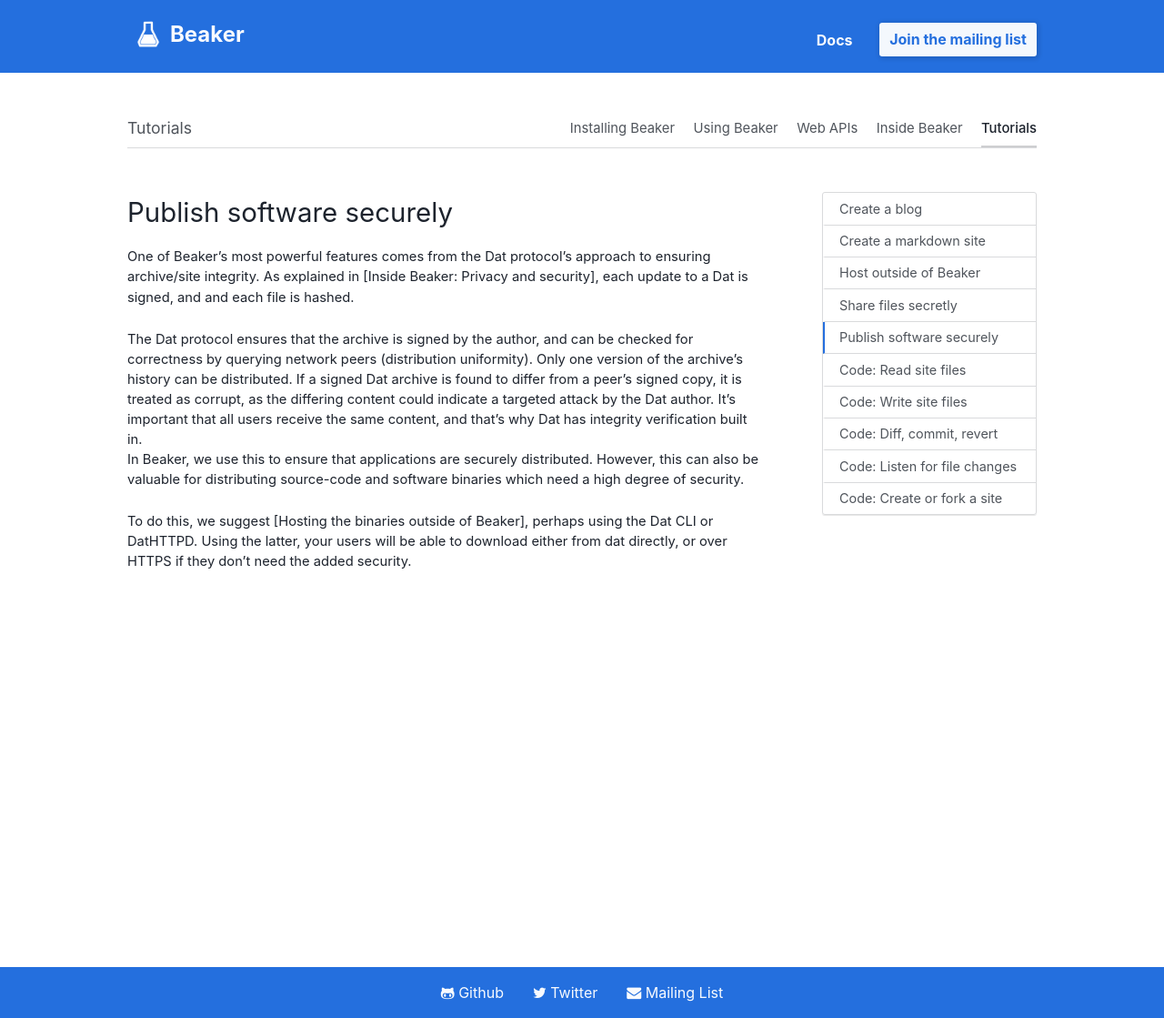
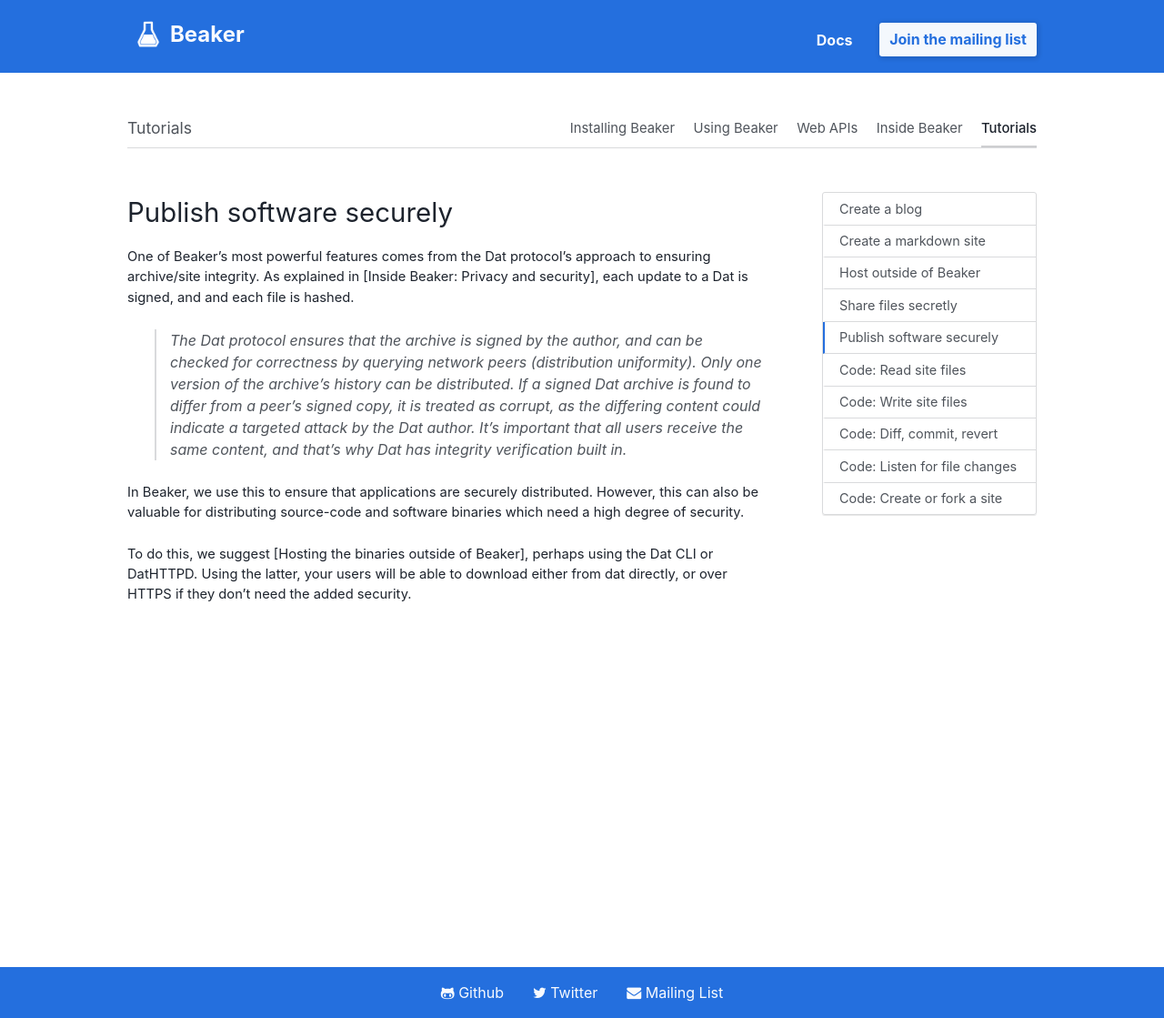
Before and after one commit to beakerbrowser/beakerbrowser.com, a Jekyll site: the page built from _docs/tutorials/publish-software-securely.md, in a window 1280 px wide. Shown: the whole page at 91% size. Built offline with Jekyll 4.4.1, drawn with Linux system fonts in a browser that asks for light colours.

Commit message:
Style docs blockquotes

```diff
--- a/css/pages/_docs.scss
+++ b/css/pages/_docs.scss
@@ -92,7 +92,8 @@
     font-size: .92rem;
     max-width: 700px;
 
-    p:not(:last-child) {
+    p:not(:last-child),
+    blockquote {
       margin-bottom: 1.5rem;
     }
 
@@ -107,6 +108,15 @@
       padding: 1rem;
       border-radius: 3px;
       background: transparentize($gray--light, .65);
+    }
+
+    blockquote {
+      margin-left: 30px;
+      padding-left: 15px;
+      border-left: 2px solid $gray--mid;
+      color: $text--light-bg-muted;
+      font-style: italic;
+      font-size: 1rem;
     }
   }
 
```
